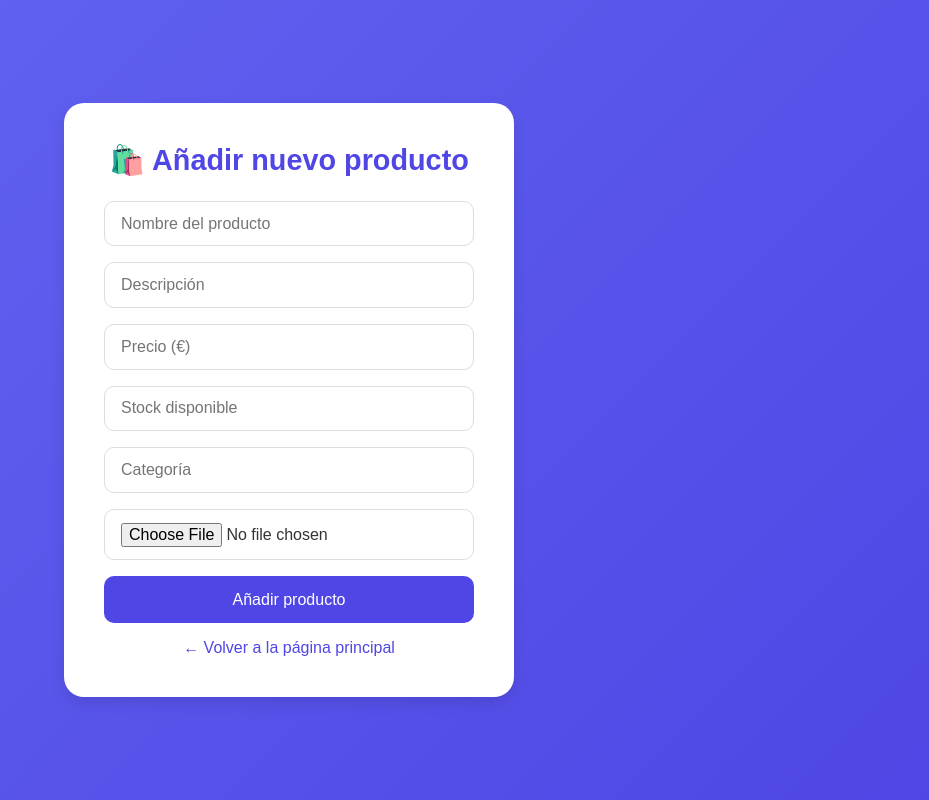
After one commit to Ivanbalderascarmona/DWES_Tienda, a PHP site: page /views/addProduct.phtml in a window 1280 px wide. The commit adds this page. Shown: the whole page, without its empty margins (351-1280 px from the left). Run offline with PHP 8.4, Linux system fonts and the light colour scheme.

Commit message:
Terminados las funciones del admin con los productos y otras funciones relacionadas con el admin

```diff
--- a/models/UserRepository.php
+++ b/models/UserRepository.php
@@ -30,4 +30,8 @@ class UserRepository{
         }
         exit();
     }
+
+    public static function isAdmin() {
+        return isset($_SESSION['user']) && $_SESSION['user'] !== false && $_SESSION['user']->getRole() == 1;
+    }
 }
--- a/public/css/style.css
+++ b/public/css/style.css
@@ -868,3 +883,93 @@ body.order-details-page .back-to-orders:hover {
     background-color: #3730a3;
     transform: scale(1.05);
 }
+
+/* ====== AÑADIR PRODUCTO ====== */
+body.add-product-page {
+    background: linear-gradient(135deg, #6366f1, #4f46e5);
+    font-family: 'Poppins', sans-serif;
+    display: flex;
+    align-items: center;
+    justify-content: center;
+    min-height: 100vh;
+    color: white;
+    padding: 1rem;
+}
+
+.add-product-container {
+    background: white;
+    color: #333;
+    padding: 2.5rem;
+    border-radius: 20px;
+    box-shadow: 0 6px 15px rgba(0, 0, 0, 0.1);
+    max-width: 450px;
+    width: 100%;
+    text-align: center;
+    animation: fadeIn 0.8s ease;
+}
+
+.add-product-container h1 {
+    color: #4f46e5;
+    font-size: 1.8rem;
+    margin-bottom: 1.5rem;
+}
+
+/* ====== FORMULARIO ====== */
+.add-product-form {
+    display: flex;
+    flex-direction: column;
+    gap: 1rem;
+}
+
+.add-product-form input[type="text"],
+.add-product-form input[type="number"],
+.add-product-form input[type="file"] {
+    padding: 0.8rem 1rem;
+    border: 1px solid #ddd;
+    border-radius: 10px;
+    font-size: 1rem;
+    transition: border-color 0.2s ease;
+}
+
+.add-product-form input:focus {
+    outline: none;
+    border-color: #4f46e5;
+}
+
+/* ====== BOTÓN ====== */
+.add-product-form input[type="submit"] {
+    background-color: #4f46e5;
+    color: white;
+    border: none;
+    border-radius: 10px;
+    padding: 0.9rem;
+    font-size: 1rem;
+    font-weight: 500;
+    cursor: pointer;
+    transition: background 0.3s ease, transform 0.2s ease;
+}
+
+.add-product-form input[type="submit"]:hover {
+    background-color: #3730a3;
+    transform: scale(1.03);
+}
+
+/* ====== ENLACE VOLVER ====== */
+.back-link {
+    display: inline-block;
+    margin-top: 1rem;
+    color: #4f46e5;
+    text-decoration: none;
+    font-weight: 500;
+    transition: color 0.2s ease;
+}
+
+.back-link:hover {
+    color: #1e40af;
+}
+
+/* ====== ANIMACIÓN ====== */
+@keyframes fadeIn {
+    from { opacity: 0; transform: translateY(20px); }
+    to { opacity: 1; transform: translateY(0); }
+}
--- /dev/null
+++ b/views/addProduct.phtml
@@ -0,0 +1,29 @@
+<!DOCTYPE html>
+<html lang="es">
+<head>
+    <meta charset="UTF-8">
+    <meta name="viewport" content="width=device-width, initial-scale=1.0">
+    <title>Añadir Producto</title>
+    <link rel="stylesheet" href="public/css/style.css">
+</head>
+<body class="add-product-page">
+
+    <div class="add-product-container">
+        <h1>🛍️ Añadir nuevo producto</h1>
+
+        <form class="add-product-form" action="index.php?c=product&action=addProduct" method="post" enctype="multipart/form-data">
+            <input type="text" name="name" placeholder="Nombre del producto" required>
+            <input type="text" name="description" placeholder="Descripción" required>
+            <input type="number" step="0.01" name="price" placeholder="Precio (€)" required>
+            <input type="number" name="stock" placeholder="Stock disponible" required>
+            <input type="text" name="type" placeholder="Categoría" required>
+            <input type="file" name="image" accept="image/*" required>
+
+            <input type="submit" value="Añadir producto">
+        </form>
+
+        <a class="back-link" href="index.php">← Volver a la página principal</a>
+    </div>
+
+</body>
+</html>
```
Also changed, not shown: other parts of public/css/style.css (+22 -7 lines), controllers/productController.php (+36 -1 lines), models/Products.php (+6 -1 lines), models/ProductsRepository.php (+21 -4 lines), views/mainView.phtml (+7 -1 lines), views/updateProduct.phtml (added, +29 -0 lines), public/img/lareinaroja.jpeg (added).
